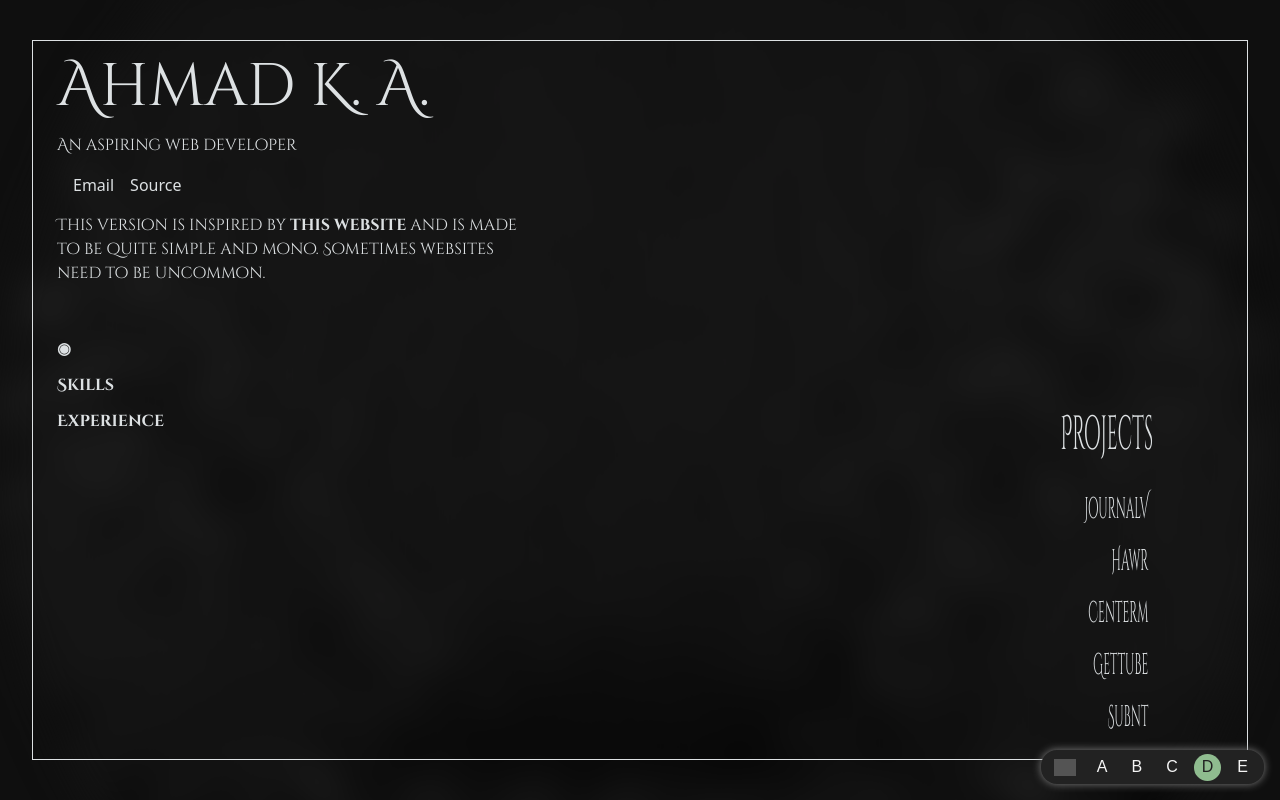
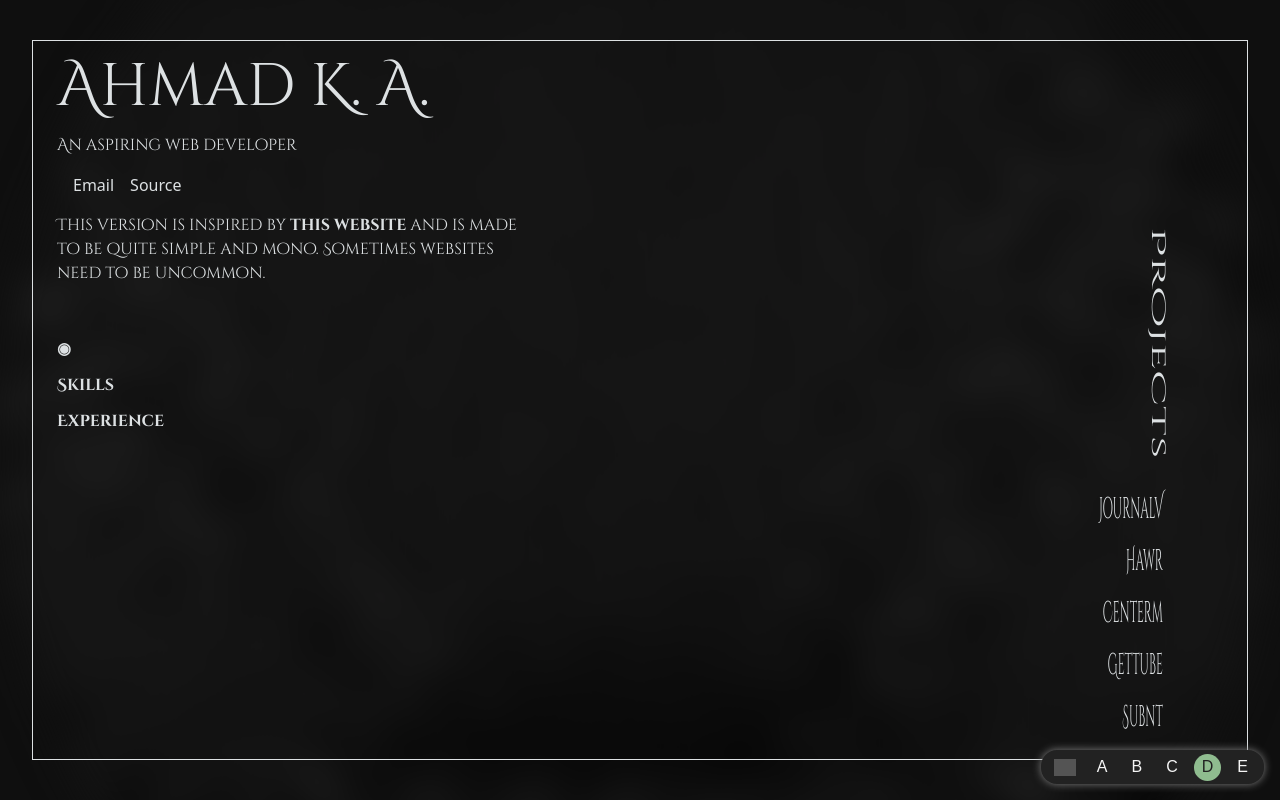
Before and after one commit to ahme-dev/portfolio-black, a React (Vite) app: page / in a window 1280 px wide. Both pictures are taken after a click on the item "Projects". Built offline with nearby package versions, Linux system fonts and the light colour scheme; grey boxes are pictures that could not be loaded.

Commit message:
style: make line title vertical

```diff
--- a/src/components/Line.tsx
+++ b/src/components/Line.tsx
@@ -3,7 +3,9 @@ import "virtual:windi.css";
 function Line(props: any) {
   return (
     <div id="line" className="scale-x-40 flex flex-col items-end">
-      <h1 className="text-5xl my-6">{props.title}</h1>
+      <h1 id="line-title" className="text-5xl my-6 text-bold">
+        {props.title}
+      </h1>
       {props.items.map((item: string) => (
         <p className="text-3xl hover:(text-light-50 cursor-pointer border-l-light-300 border-l-2) my-2 px-3">
           {item}
--- a/src/main.css
+++ b/src/main.css
@@ -24,6 +24,10 @@
 
 #line {
   animation: comeDown 1s;
+}
+
+#line-title {
+  writing-mode: vertical-rl;
 }
 
 @keyframes moving {
```
